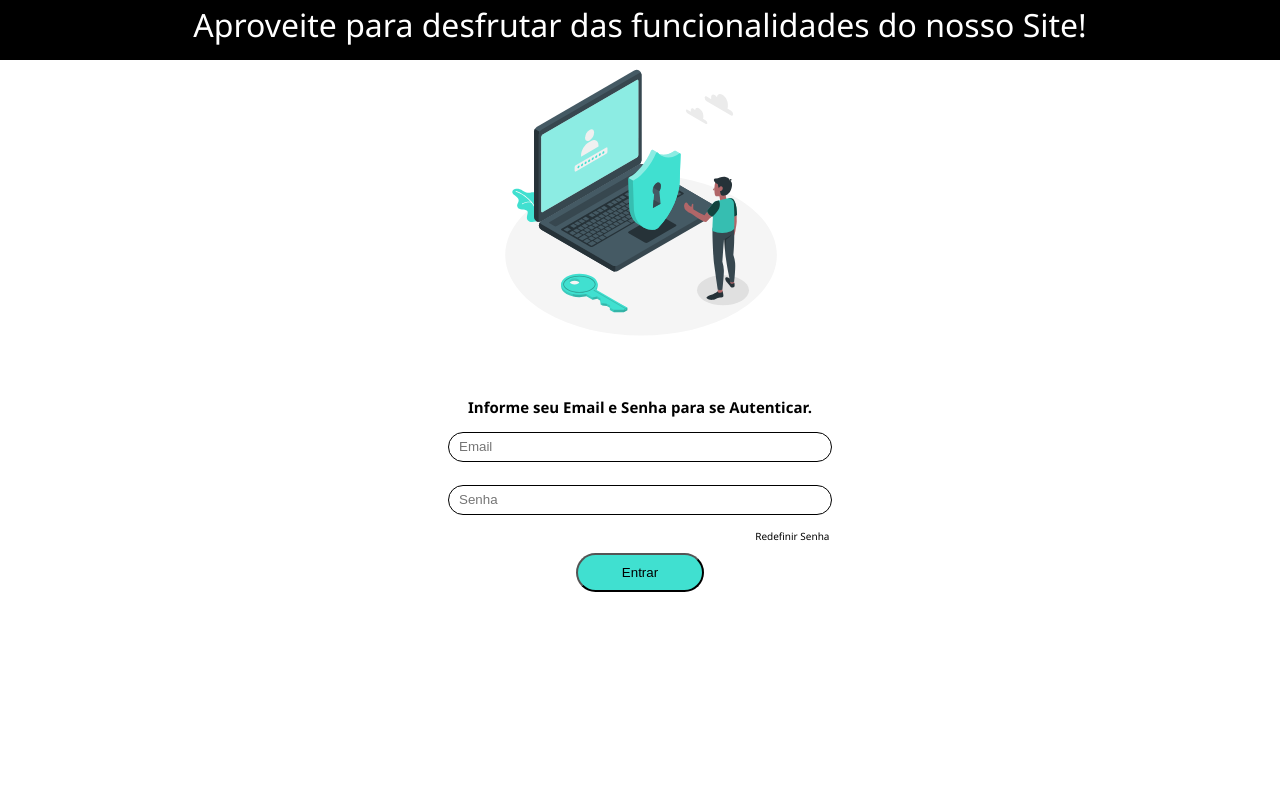
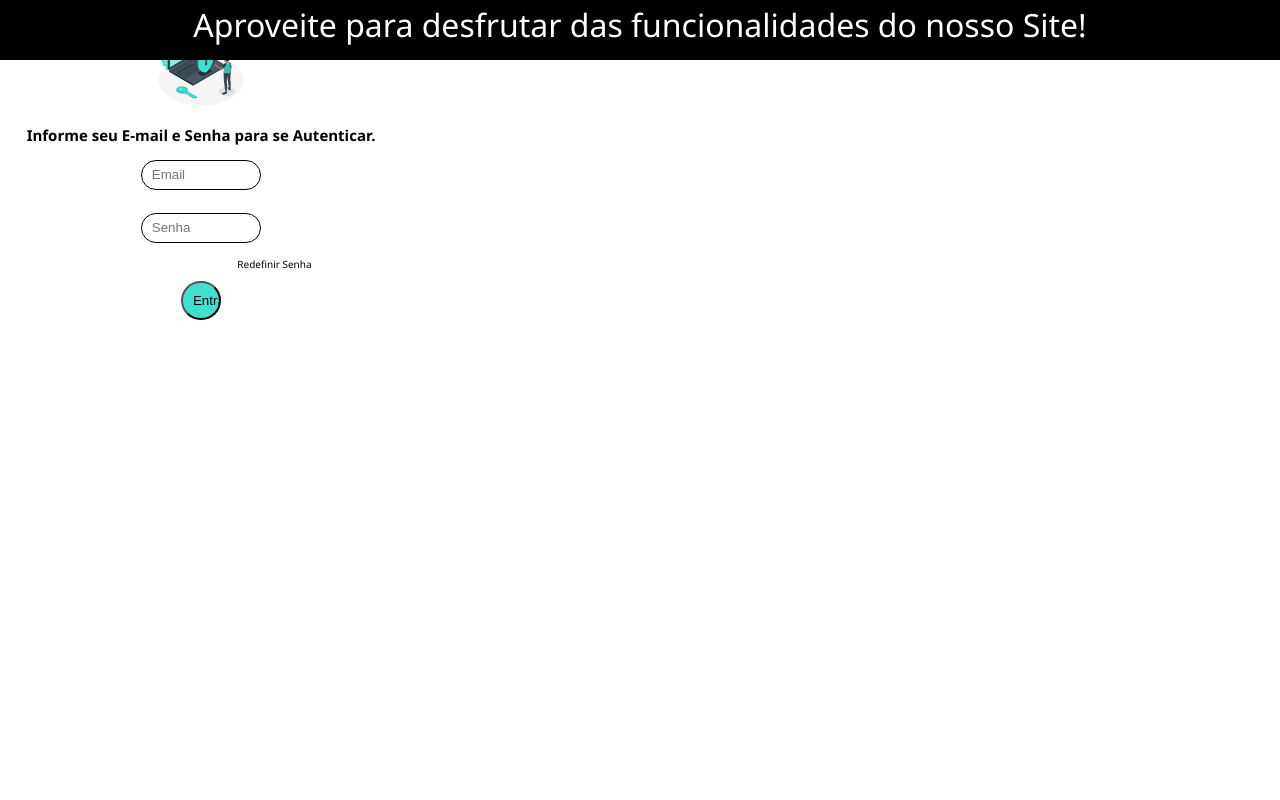
Before and after one commit to eduardoceleghini/BPA, a PHP site: page /view/login/login.php in a window 1280 px wide. Run offline with PHP 8.4, Linux system fonts and the light colour scheme.

Commit message:
adicionei mensagem de usuário inexistente

```diff
--- a/view/login/login.php
+++ b/view/login/login.php
@@ -23,24 +23,38 @@ session_start();
 
         </header>
 
-        <div class="card">
+            <form action="../../controller/result.php" method="post">
 
                 <div class="img-center">
                     <img src="../../img/Security On-amico.svg">
                 </div>
 
-            <form action="../../controller/result.php" method="post">
                 <div class="inf">
-                    <h2>Informe seu Email e Senha para se Autenticar.</h2>
+                    <h2>Informe seu E-mail e Senha para se Autenticar.</h2>
+                </div>
+
+                <div class="form-signin">
+				    <?php
+					    if(isset($_SESSION['msg'])){
+						    echo $_SESSION['msg'];
+						    unset($_SESSION['msg']);
+					    }
+					    if(isset($_SESSION['msgcad'])){
+						    echo $_SESSION['msgcad'];
+						    unset($_SESSION['msgcad']);
+					    }
+                    ?>
                 </div>
 
             <div class="login">
 
-                    <label for="email"></label>
+                <label for="email">
                     <input type="text" placeholder="Email" name="email"  id="email" required>
+                </label>
 
-                    <label for="senha"></label>
+                <label for="senha">
                     <input type="password" placeholder="Senha" name="senha"  id="senha" required>
+                </label>
 
                 <div class="redf">
                     <a href="#">Redefinir Senha</a>
@@ -48,14 +62,11 @@ session_start();
 
                 <div class="button">
                  <input type="submit" name="cadastrar" id="Entrar" value="Entrar">
-
                 </div>
-
             </div>
         </form>
+        <div class="footer"></div>
     </div>
-    </div>
-
 </body>
 
 </html>
```
Lines whose indentation alone changed are shown as unchanged.
